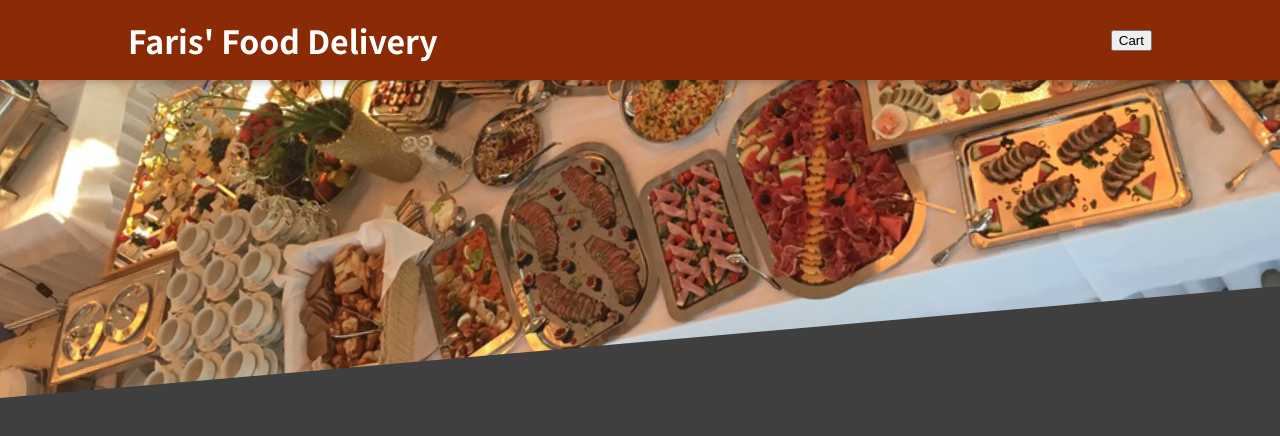
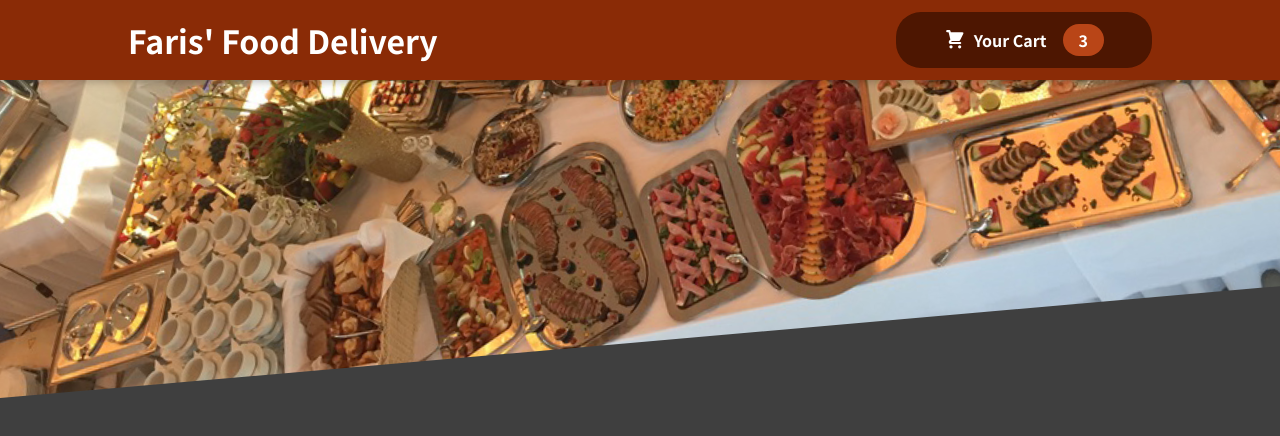
Before and after one commit to farischew/react-food-order-app, a React (Create React App) app: page / in a window 1280 px wide. Shown: the top 436 px of the page. Built offline with nearby package versions, Linux system fonts and the light colour scheme.

Commit message:
Styles button and adds to header

```diff
--- a/src/components/Layout/Header.js
+++ b/src/components/Layout/Header.js
@@ -2,13 +2,14 @@ import React from "react";
 
 import mealsImage from "../../assets/meals.jpg";
 import classes from "./Header.module.css";
+import HeaderCartButton from "./HeaderCartButton";
 
 const Header = (props) => {
   return (
     <React.Fragment>
       <header className={classes.header}>
         <h1>Faris' Food Delivery</h1>
-        <button>Cart</button>
+        <HeaderCartButton>Cart</HeaderCartButton>
       </header>
       <div className={classes["main-image"]}>
         <img src={mealsImage} alt="A table of food" />
--- a/src/components/Layout/HeaderCartButton.js
+++ b/src/components/Layout/HeaderCartButton.js
@@ -1,5 +1,16 @@
+import CartIcon from "../Cart/CartIcon";
+import classes from "./HeaderCartButton.module.css";
+
 const HeaderCartButton = () => {
-  return;
+  return (
+    <button className={classes.button}>
+      <span className={classes.icon}>
+        <CartIcon />
+      </span>
+      <span>Your Cart</span>
+      <span className={classes.badge}>3</span>
+    </button>
+  );
 };
 
 export default HeaderCartButton;
```
